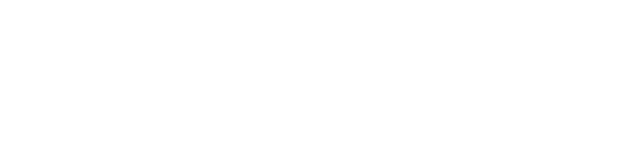
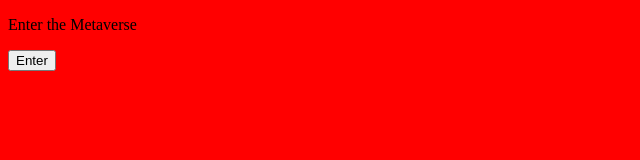
Before and after one commit to acciojob/enter-metaverse-vanshu-himself, a website: page main.html in a window 1280 px wide. Shown: the whole page, without its empty margins (0-640 px from the left). Drawn offline with Linux system fonts and the light colour scheme.

Commit message:
created a submission

```diff
--- a/main.html
+++ b/main.html
@@ -4,10 +4,14 @@
 
 <head>
 	<link rel="stylesheet" href="styles.css">
+
 </head>
 
 <body>
 	<!-- the entire body must be written by student -->
+	<p id="status">Enter the Metaverse</p>
+	<button id="enterBtn">Enter</button>
+
     <script type="text/javascript" src="./script.js">
 </script>
 
--- a/script.js
+++ b/script.js
@@ -1 +1,3 @@
 //your JS code here. If required.
+const data=document.getquerySelector('#status').innerText;
+const btn=document.getElementById('enterBtn').addEventlistener('click',data="Entered Metaverse");
--- a/styles.css
+++ b/styles.css
@@ -1 +1,4 @@
 /*  your css code here. If applicable */
+body{
+	background:red;
+}
```
